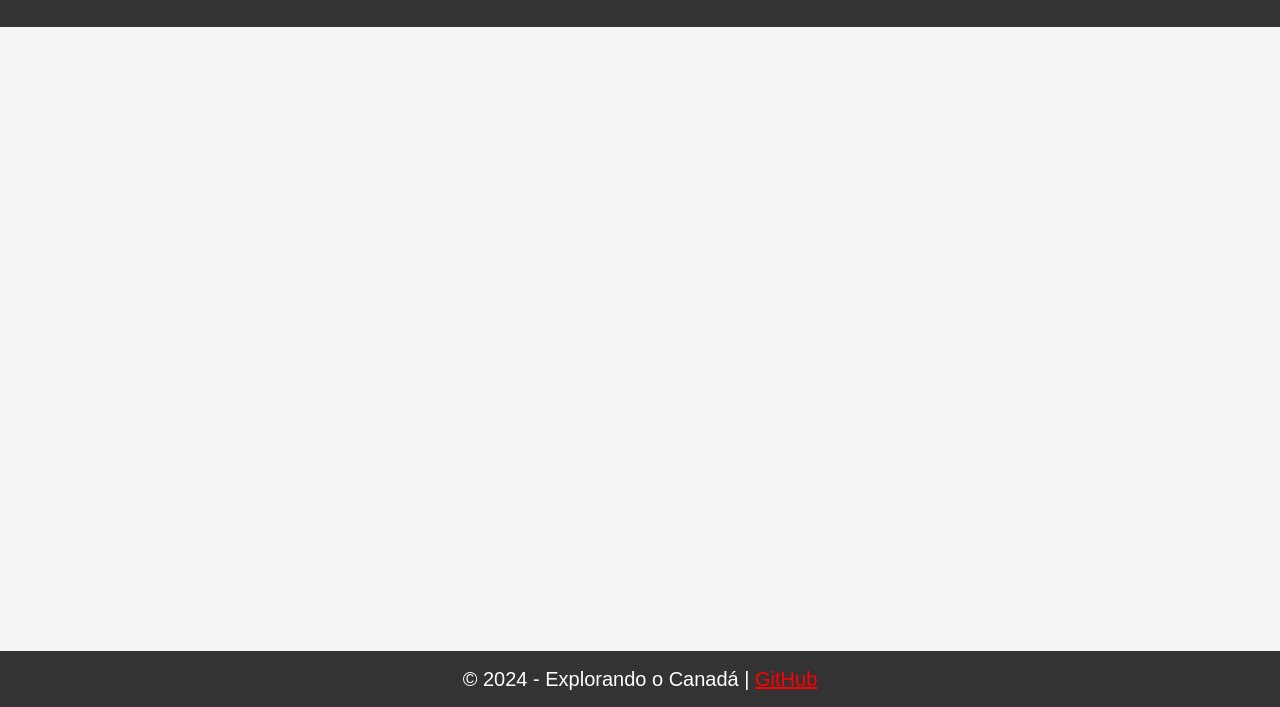
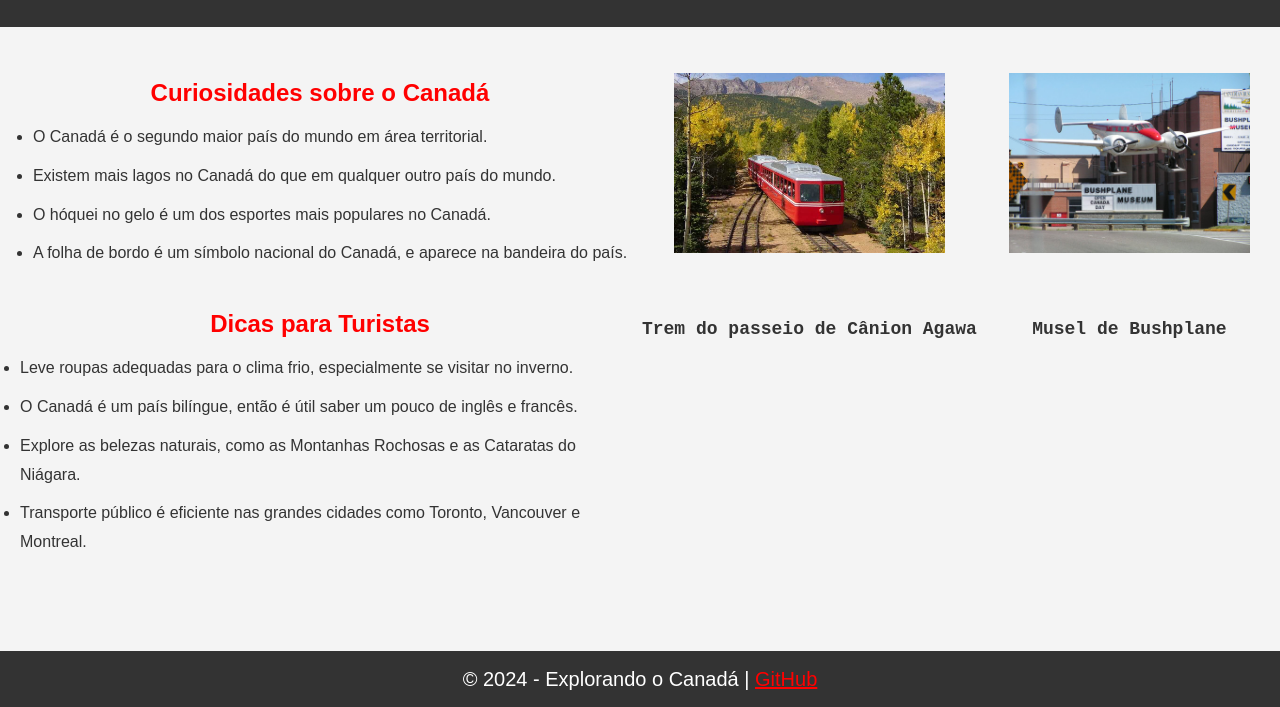
Before and after one commit to brunodias0903/canada-beautiful-places, a plain HTML site: page assets/pages/tips_curiosities.html in a window 1280 px wide. Shown: the part 93-800 px from the top of the page. Drawn offline with Linux system fonts and the light colour scheme.

Commit message:
feat: tips and curiosities page incomplete

```diff
--- a/assets/css/styles.css
+++ b/assets/css/styles.css
@@ -110,6 +110,13 @@ main {
   height: 78vh;
 }
 
+.tips-main {
+  display: flex;
+  flex-direction: row;
+  align-items: center;
+  justify-content: center;
+}
+
 .main-section {
   height: 73vh;
   display: flex;
@@ -117,3 +124,71 @@ main {
   padding: 24px;
   gap: 20px;
 }
+
+.curiosidades {
+  display: flex;
+  flex-direction: column;
+  align-items: center;
+}
+
+.h2-tips-curiosities {
+  margin-bottom: 2vh;
+}
+
+.dicas {
+  display: flex;
+  flex-direction: column;
+  align-items: center;
+}
+
+.curiosidades ul,
+.dicas ul {
+  list-style-type: disc;
+  margin-left: 20px;
+  margin-bottom: 2rem;
+}
+
+.curiosidades li,
+.dicas li {
+  margin-bottom: 10px;
+  line-height: 1.8;
+}
+
+.mapa iframe {
+  border: none;
+  margin-top: 1rem;
+}
+
+.tips-curiosities-container {
+  width: 50%;
+}
+
+.tips-curiosities-images-container {
+  flex: 1;
+  height: 100%;
+}
+
+.two-images-container {
+  display: flex;
+  flex: 1;
+  height: 50%;
+}
+
+.section-image-container {
+  display: flex;
+  flex-direction: column;
+  align-items: center;
+  justify-content: center;
+}
+
+.section-image-description {
+  font-family: 'Courier New', Courier, monospace;
+  font-weight: bold;
+  font-size: 18px;
+}
+
+.section-image {
+  object-fit: contain;
+  width: 80%;
+  height: 100%;
+}
--- a/assets/pages/tips_curiosities.html
+++ b/assets/pages/tips_curiosities.html
@@ -27,7 +27,73 @@
       </nav>
     </header>
 
-    <main></main>
+    <main class="tips-main">
+      <div class="tips-curiosities-container">
+        <section class="curiosidades">
+          <h2 class="h2-tips-curiosities">Curiosidades sobre o Canadá</h2>
+          <ul>
+            <li>
+              O Canadá é o segundo maior país do mundo em área territorial.
+            </li>
+            <li>
+              Existem mais lagos no Canadá do que em qualquer outro país do
+              mundo.
+            </li>
+            <li>
+              O hóquei no gelo é um dos esportes mais populares no Canadá.
+            </li>
+            <li>
+              A folha de bordo é um símbolo nacional do Canadá, e aparece na
+              bandeira do país.
+            </li>
+          </ul>
+        </section>
+
+        <section class="dicas">
+          <h2 class="h2-tips-curiosities">Dicas para Turistas</h2>
+          <ul>
+            <li>
+              Leve roupas adequadas para o clima frio, especialmente se visitar
+              no inverno.
+            </li>
+            <li>
+              O Canadá é um país bilíngue, então é útil saber um pouco de inglês
+              e francês.
+            </li>
+            <li>
+              Explore as belezas naturais, como as Montanhas Rochosas e as
+              Cataratas do Niágara.
+            </li>
+            <li>
+              Transporte público é eficiente nas grandes cidades como Toronto,
+              Vancouver e Montreal.
+            </li>
+          </ul>
+        </section>
+      </div>
+      <div class="tips-curiosities-images-container">
+        <div class="two-images-container"">
+        <div class="section-image-container">
+          <img
+            src="/assets/images/trem-canada.jpeg"
+            alt="Imagem do trem"
+            class="section-image"
+          />
+          <p class="section-image-description">
+            Trem do passeio de Cânion Agawa
+          </p>
+        </div>
+        <div class="section-image-container">
+          <img
+            src="/assets/images/bushplane-museum.jpg"
+            alt="Imagem do trem"
+            class="section-image"
+          />
+          <p class="section-image-description">Musel de Bushplane</p>
+        </div>
+      </div>
+      <div class="two-images-container"></div>
+    </main>
 
     <footer>
       <p>
```
Also changed, not shown: assets/images/bushplane-museum.jpg (added), assets/images/trem-canada.jpeg (added).
